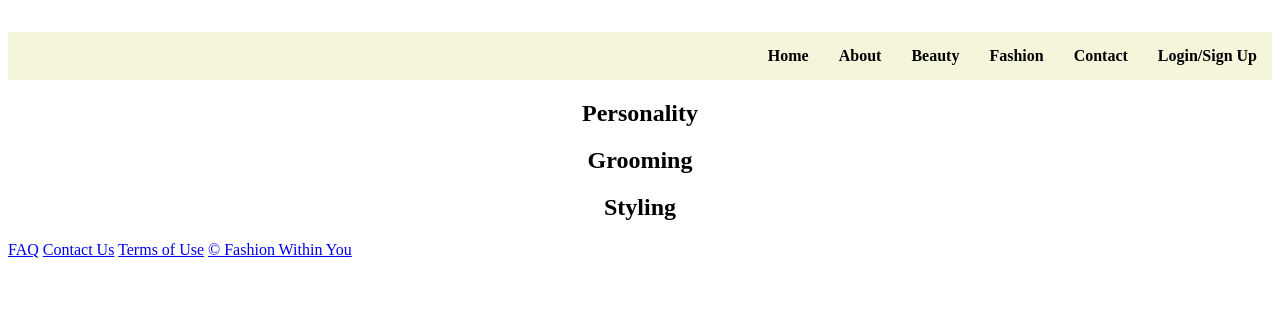
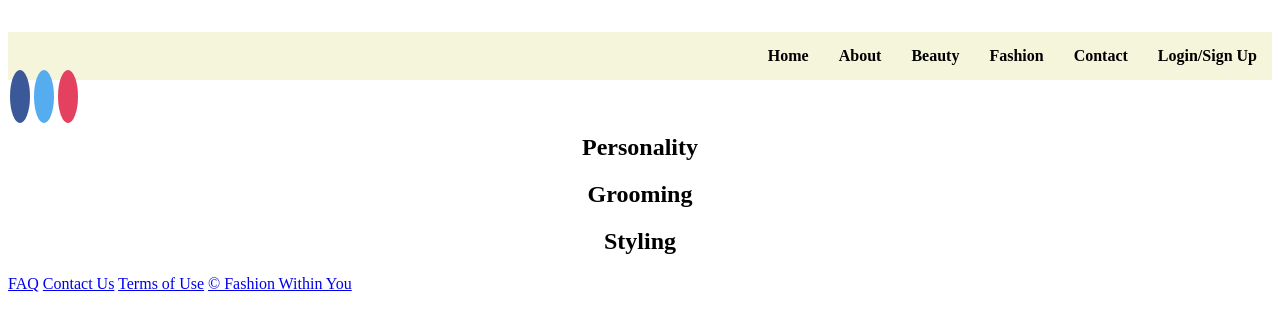
Before and after one commit to AdityaSingh251/Fashion-in-you, a plain HTML site: page Home.html in a window 1280 px wide. Shown: the part 175-506 px from the top of the page. Drawn offline with Linux system fonts and the light colour scheme; files that its build step writes are made by us from their sources.

Commit message:
Update Style.css

```diff
--- a/Style.css
+++ b/Style.css
@@ -25,3 +25,35 @@ nav a:hover{
 a:visited{
    color:black;
 }
+social-icons {
+            text-align: right; /* Aligns the icons to the right */
+            margin-bottom: 20px; /* Adds space below the icons */
+        }
+
+        .fa {
+            padding: 10px;
+            font-size: 30px;
+            width: 50px;
+            text-align: center;
+            text-decoration: none;
+            margin: 5px 2px;
+            border-radius: 50%;
+        }
+        .fa:hover {
+            opacity: 0.7;
+        }
+
+        .fa-facebook {
+            background: #3B5998;
+            color: white;
+        }
+
+        .fa-twitter {
+            background: #55ACEE;
+            color: white;
+        }
+
+        .fa-instagram {
+            background: #e4405f;
+            color: white;
+        }
```
